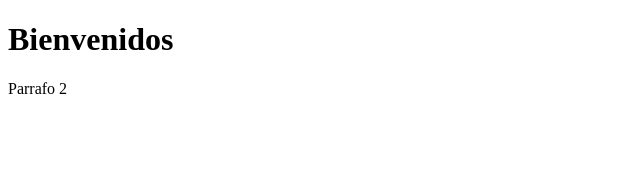
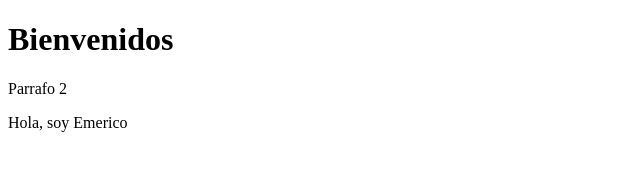
Before and after one commit to jorflores/prueba123, a plain HTML site: page index.html in a window 1280 px wide. Shown: the whole page, without its empty margins (0-640 px from the left). Drawn offline with Linux system fonts and the light colour scheme.

Commit message:
Se agregó párrafo con el nombre de Emérico

```diff
--- a/index.html
+++ b/index.html
@@ -12,5 +12,7 @@
 
     <p> Parrafo 2  </p>
 
+    <p> Hola, soy Emerico  </p>
+
 </body>
 </html>
```
